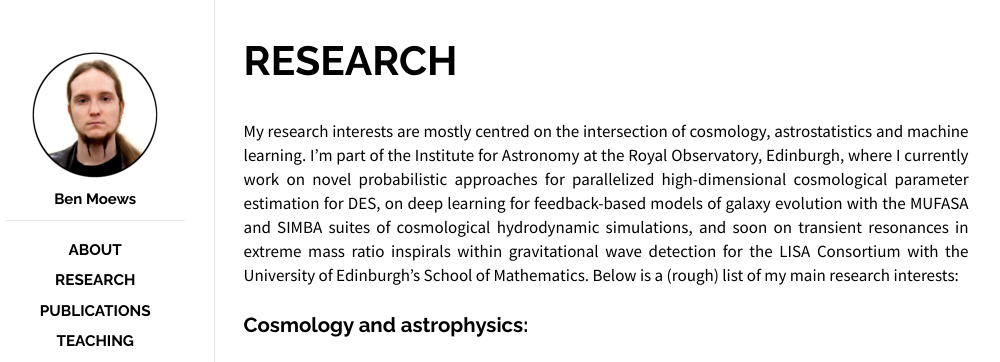
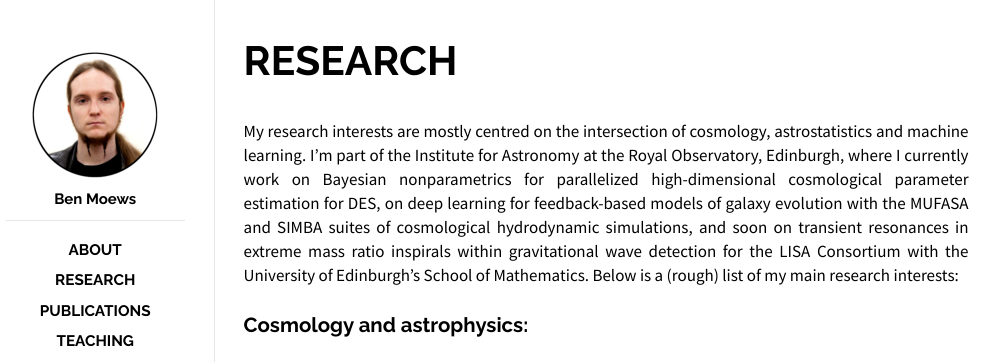
Before and after one commit to moews/moews.github.io, a Jekyll site: the page built from _posts/2017-03-26-research.md, in a window 1280 px wide. Shown: the top 362 px of the page, without its empty margins (144-1144 px from the left). Built offline with Jekyll 4.4.1, drawn with Linux system fonts in a browser that asks for light colours.

Commit message:
Update 2017-03-26-research.md

```diff
--- a/_posts/2017-03-26-research.md
+++ b/_posts/2017-03-26-research.md
@@ -7,7 +7,7 @@
 ---
 
 <br>
-My research interests are mostly centred on the intersection of cosmology, astrostatistics and machine learning. I'm part of the Institute for Astronomy at the Royal Observatory, Edinburgh, where I currently work on novel probabilistic approaches for parallelized high-dimensional cosmological parameter estimation for DES, on deep learning for feedback-based models of galaxy evolution with the MUFASA and SIMBA suites of cosmological hydrodynamic simulations, and soon on transient resonances in extreme mass ratio inspirals within gravitational wave detection for the LISA Consortium with the University of Edinburgh's School of Mathematics. Below is a (rough) list of my main research interests:
+My research interests are mostly centred on the intersection of cosmology, astrostatistics and machine learning. I'm part of the Institute for Astronomy at the Royal Observatory, Edinburgh, where I currently work on Bayesian nonparametrics for parallelized high-dimensional cosmological parameter estimation for DES, on deep learning for feedback-based models of galaxy evolution with the MUFASA and SIMBA suites of cosmological hydrodynamic simulations, and soon on transient resonances in extreme mass ratio inspirals within gravitational wave detection for the LISA Consortium with the University of Edinburgh's School of Mathematics. Below is a (rough) list of my main research interests:
 
 ## Cosmology and astrophysics:
 
```
